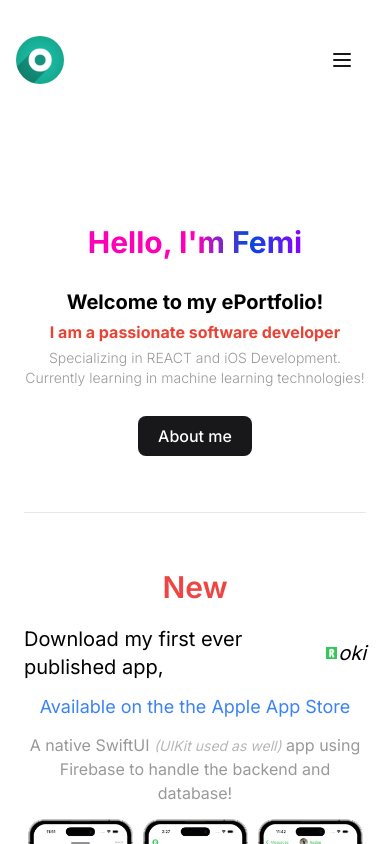
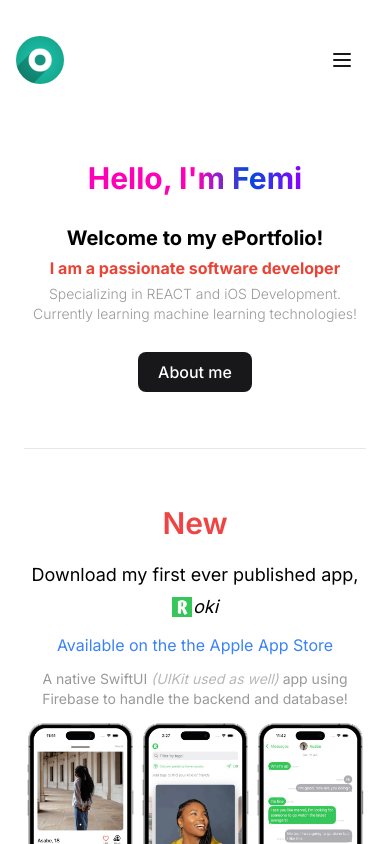
Before and after one commit to Femosky/portfolio-website, a Next.js app: page / in a window 390 px wide. Shown: the top 844 px of the page. Built offline with nearby package versions, Linux system fonts and the light colour scheme.

Commit message:
fixed text sizing in homepage

```diff
--- a/app/page.js
+++ b/app/page.js
@@ -17,10 +17,10 @@
     return (
         <div className="h-screen w-screen flex flex-col">
             <Navbar />
-            <main className="flex-1 flex items-start justify-start pt-16 md:pt-0 md:items-center md:justify-center px-6 md:px-6 mb-10">
+            <main className="flex-1 flex items-start justify-start pt-16 md:mt-16 md:pt-0 md:items-center md:justify-center px-6 md:px-6 mb-10">
                 <div className="flex flex-col w-full max-w-7xl">
                     <div className="flex flex-col items-center w-full gap-14 justify-center">
-                        <div className="flex flex-col gap-7 mt-16 items-center md:gap-10 w-fit">
+                        <div className="flex flex-col gap-7 items-center md:gap-10 w-fit">
                             <h1 className="text-3xl text-center sm:text-5xl mdp:text-6xl font-bold bg-gradient-to-r from-[#FF00B8] from-50% via-[#004BDD] to-[#8F00FF] text-transparent bg-clip-text">
                                 Hello, I'm Femi
                             </h1>
@@ -32,7 +32,7 @@
                                     I am a passionate software developer
                                 </h3>
                                 <h4 className="text-sm text-center max-w-[30rem] font-light sm:text-base mdp:text-lg text-black opacity-40">
-                                    Specializing in REACT and iOS Development. Currently learning in machine learning
+                                    Specializing in REACT and iOS Development. Currently learning machine learning
                                     technologies!
                                 </h4>
                             </div>
@@ -48,24 +48,24 @@
                             <h2 className="text-red-500 text-3xl font-semibold">New</h2>
 
                             <div className="flex-1 flex flex-col items-center gap-3">
-                                <h3 className="flex items-center gap-1 text-xl">
+                                <h3 className="flex flex-col md:flex-row items-center justify-center gap-1 text-lg md:text-xl text-center">
                                     Download my first ever published app,
-                                    <div className="flex items-center gap-[1px] italic">
-                                        <div className="max-w-5">
-                                            <img src="/roki-logo.png" alt="roki app logo" />
-                                        </div>
+                                    <span className="flex items-center gap-[1px] italic">
+                                        <img className="w-5" src="/roki-logo.png" alt="roki app logo" />
                                         oki
-                                    </div>
+                                    </span>
                                 </h3>
 
                                 <a
                                     href="https://apps.apple.com/us/app/roki-for-the-african-diaspora/id6740173437"
                                     target="_blank"
                                 >
-                                    <h4 className="text-lg text-blue-500">Available on the the Apple App Store</h4>
+                                    <h4 className="text-base md:text-lg text-blue-500">
+                                        Available on the the Apple App Store
+                                    </h4>
                                 </a>
 
-                                <p className="text-center max-w-[25rem] text-black opacity-40">
+                                <p className="text-center text-sm md:text-base max-w-[25rem] text-black opacity-40">
                                     A native SwiftUI{' '}
                                     <span className="text-sm italic text-black opacity-70">(UIKit used as well)</span>{' '}
                                     app using Firebase to handle the backend and database!
```
